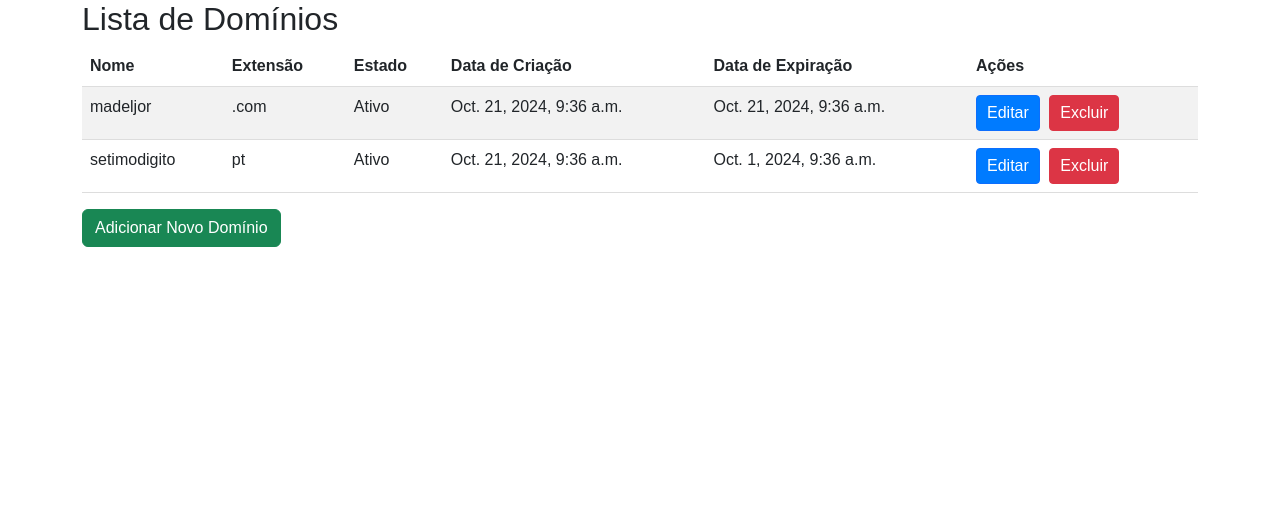
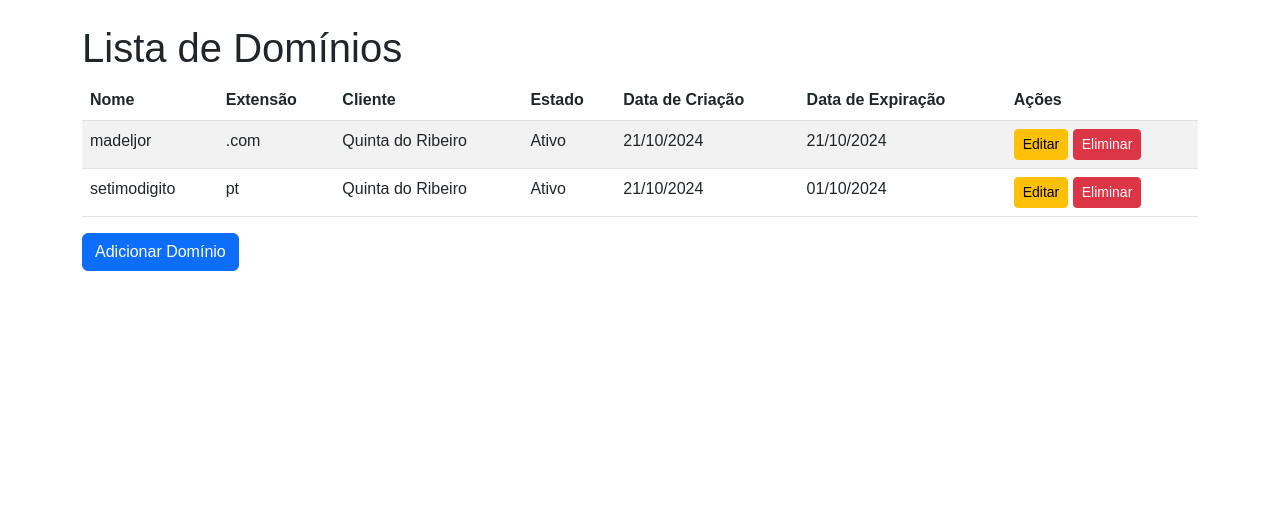
Before and after one commit to 7digito/setimodigito, a Django app: page /dominios/ in a window 1280 px wide. Shown: the part 98-609 px from the top of the page. Run offline with Django 5.2, Linux system fonts and the light colour scheme; data comes from the database, SQL or seed files in the repository; both versions use the stored data as it was after the commit.

```diff
--- a/clientes/templates/clientes/listar_clientes.html
+++ b/clientes/templates/clientes/listar_clientes.html
@@ -1,5 +1,4 @@
 {% extends 'base.html' %}
-
 {% load static %}
 
 {% block title %}Lista de Clientes{% endblock %}
@@ -8,6 +7,7 @@
 <link rel="stylesheet" type="text/css" href="{% static 'css/tables.css' %}">
 
 <h1 class="mt-4">Lista de Clientes</h1>
+<div class="divider"></div> <!-- Divisor entre o título e a tabela -->
 
 <table class="table table-striped">
     <thead>
--- a/dominios/forms.py
+++ b/dominios/forms.py
@@ -4,4 +4,5 @@ from .models import Dominio
 class DominioForm(forms.ModelForm):
     class Meta:
         model = Dominio
-        fields = ['nome', 'extensao', 'estado', 'data_expiracao']  # Remova 'data_criacao'
+        # Remover 'data_criacao' do formulário, já que ele é não-editável
+        fields = ['nome', 'extensao', 'estado', 'data_expiracao', 'cliente']
--- a/dominios/models.py
+++ b/dominios/models.py
@@ -1,4 +1,5 @@
 from django.db import models
+from clientes.models import Cliente  # Importe o modelo Cliente
 
 class Dominio(models.Model):
     ESTADOS = [
@@ -14,5 +15,8 @@ class Dominio(models.Model):
     data_criacao = models.DateTimeField(auto_now_add=True)  # Este campo é criado automaticamente
     data_expiracao = models.DateTimeField()
 
+    # Adicionando o campo cliente como ForeignKey
+    cliente = models.ForeignKey(Cliente, on_delete=models.CASCADE, related_name='dominios')
+
     def __str__(self):
         return f"{self.nome}.{self.extensao}"
--- a/dominios/templates/dominios/listar.html
+++ b/dominios/templates/dominios/listar.html
@@ -1,17 +1,16 @@
 {% extends 'base.html' %}
 
 {% load static %}
+{% block title %}Lista de Domínios{% endblock %}
 
 {% block content %}
-<link rel="stylesheet" type="text/css" href="{% static 'css/tables.css' %}">
-
-<h2>Lista de Domínios</h2>
-
+<h1 class="mt-4">Lista de Domínios</h1>
 <table class="table table-striped">
     <thead>
         <tr>
             <th>Nome</th>
             <th>Extensão</th>
+            <th>Cliente</th> <!-- Exibir o cliente associado -->
             <th>Estado</th>
             <th>Data de Criação</th>
             <th>Data de Expiração</th>
@@ -23,17 +22,20 @@
         <tr>
             <td>{{ dominio.nome }}</td>
             <td>{{ dominio.extensao }}</td>
-            <td>{{ dominio.get_estado_display }}</td>
-            <td>{{ dominio.data_criacao }}</td>
-            <td>{{ dominio.data_expiracao }}</td>
+            <td>{{ dominio.cliente.nome }}</td> <!-- Exibir o nome do cliente -->
+            <td>{{ dominio.get_estado_display }}</td> <!-- Exibir o estado legível -->
+            <td>{{ dominio.data_criacao|date:"d/m/Y" }}</td> <!-- Data de criação formatada -->
+            <td>{{ dominio.data_expiracao|date:"d/m/Y" }}</td> <!-- Data de expiração formatada -->
             <td>
-                <a href="{% url 'editar_dominio' dominio.id %}" class="btn btn-primary">Editar</a>
-                <a href="{% url 'excluir_dominio' dominio.id %}" class="btn btn-danger">Excluir</a>
+                <a href="{% url 'editar_dominio' dominio.id %}" class="btn btn-sm btn-warning">Editar</a>
+                <a href="{% url 'excluir_dominio' dominio.id %}" class="btn btn-sm btn-danger">Eliminar</a>
             </td>
         </tr>
         {% endfor %}
     </tbody>
 </table>
 
-<a href="{% url 'adicionar_dominio' %}" class="btn btn-success">Adicionar Novo Domínio</a>
+<a href="{% url 'adicionar_dominio' %}" class="btn btn-primary">Adicionar Domínio</a>
+
+
 {% endblock %}
--- a/static/css/forms.css
+++ b/static/css/forms.css
@@ -26,3 +26,7 @@ button {
 button:hover {
     background-color: #45a049;
 }
+
+.form-group {
+    margin-bottom: 1.5rem; /* Ajuste a margem inferior conforme necessário */
+}
--- a/static/css/tables.css
+++ b/static/css/tables.css
@@ -43,3 +43,44 @@ td {
 .btn {
     margin-right: 5px;
 }
+
+body {
+    background-color: #ffffff; /* Cor de fundo suave */
+    font-family: 'Arial', sans-serif; /* Tipo de letra ousado */
+}
+
+h1 {
+    font-weight: bold; /* Letra ousada */
+    margin-bottom: 20px; /* Margem inferior */
+}
+
+.divider {
+    height: 2px;
+    background-color: #034d63; /* Cor do divisor */
+    margin: 20px 0; /* Margens superior e inferior */
+}
+
+.table {
+    margin-top: 20px; /* Margem superior para a tabela */
+    border: 1px solid #dee2e6; /* Borda da tabela */
+}
+
+.table th, .table td {
+    vertical-align: middle; /* Centralizar verticalmente */
+}
+
+.table th {
+    background-color: #034d63; /* Cor de fundo do cabeçalho */
+    font-weight: bold; /* Letra ousada no cabeçalho */
+}
+
+.btn {
+    margin: 0 5px; /* Margem entre os botões */
+}
+.form-group {
+    margin-bottom: 15px; /* Espaçamento inferior entre os campos */
+}
+
+.btn {
+    margin-top: 10px; /* Margem superior para os botões */
+}
```
Also changed, not shown: clientes/templates/clientes/editar_cliente.html (+20 -2 lines), clientes/templatetags/form_tags.py (added, +7 -0 lines), clientes/templatetags/__init__.py (added), db.sqlite3, dominios/migrations/0003_dominio_cliente.py (added).
